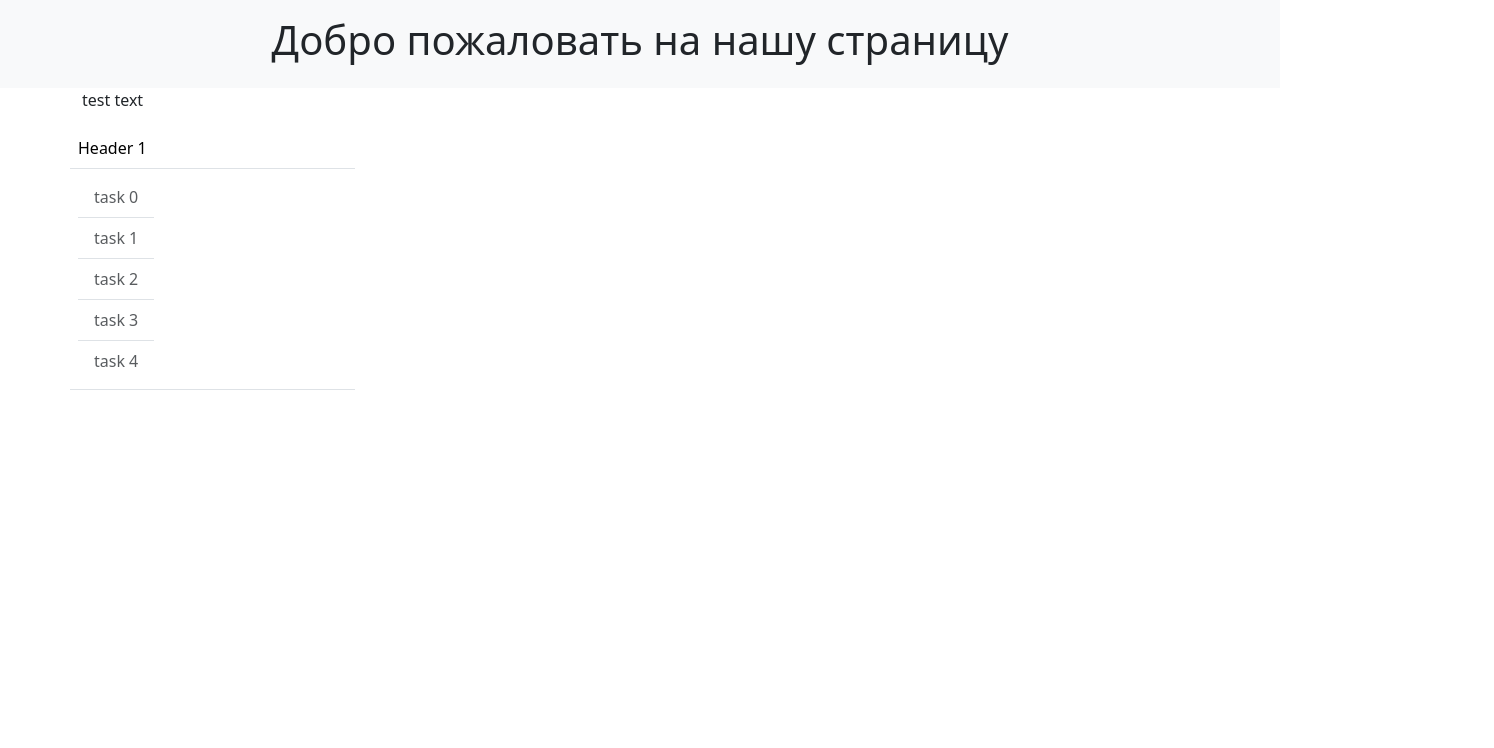
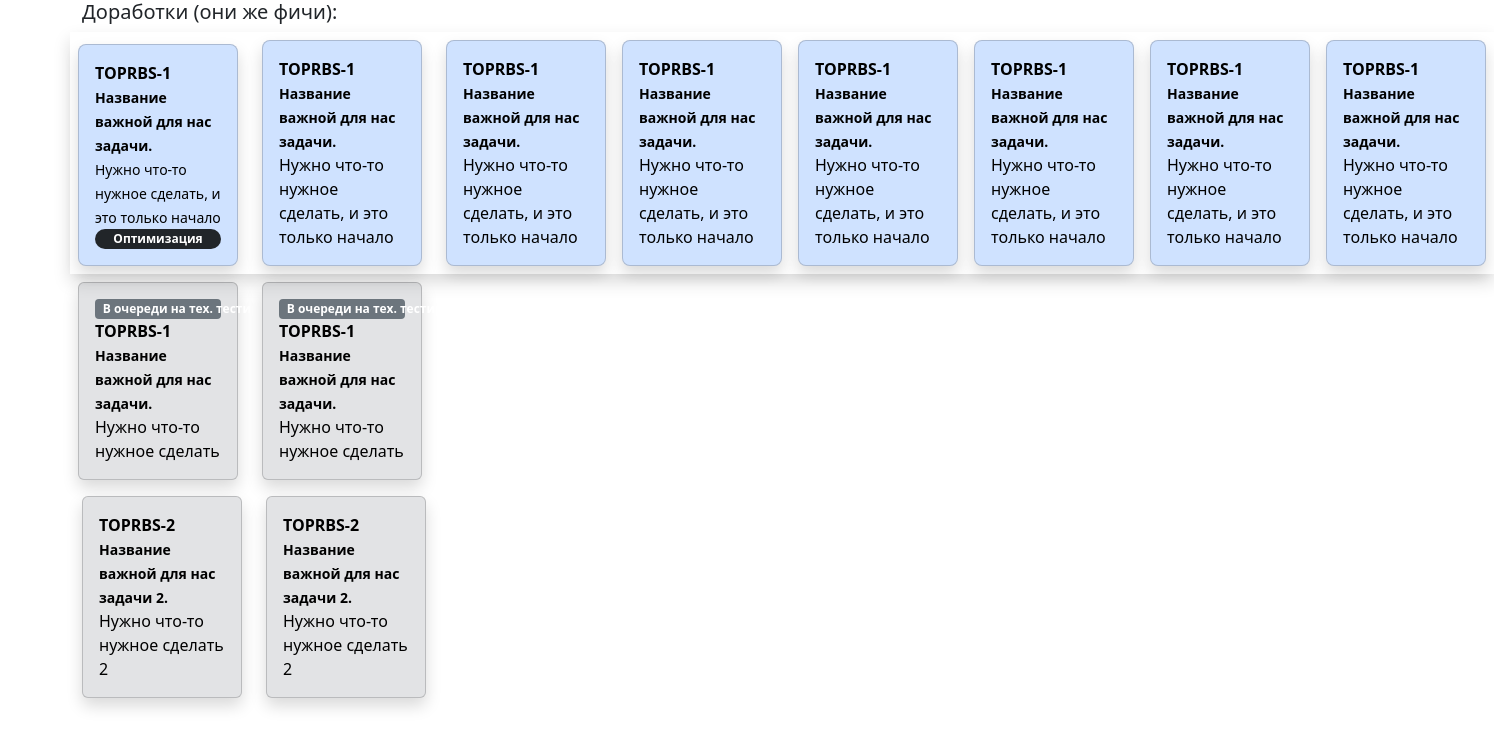
Before and after one commit to Gloreus/bootstrap-example, a plain HTML site: page index.html in a window 1280 px wide. Shown: the whole page, 1494 px wide, since content can reach past the window. Drawn offline with Linux system fonts and the light colour scheme.

Commit message:
карточки задач

```diff
--- a/index.html
+++ b/index.html
@@ -3,36 +3,97 @@
 <head>
     <meta charset="UTF-8">
     <meta content="width=device-width, initial-scale=1.0" name="viewport">
-    <title>Пример страницы на Bootstrap 5</title>
+    <title>Маленький помощник аналитика</title>
     <link href="css/bootstrap.min.css" rel="stylesheet">
 
 </head>
 <body>
+<main class="container">
+    <h5>Доработки (они же фичи):</h5>
 
-<header class="bg-light p-3">
-    <h1 class="text-center">Добро пожаловать на нашу страницу</h1>
-</header>
+    <div class="row h-100">
 
-<main class="container">
-    <p>test text</p>
-    <div class="row h-75 justify-content-center">
+        <table class="table table-borderless flex-nowrap overflow-x-scroll overflow-x-visible">
+            <thead class="sticky-top mb-5 pt-4 shadow">
+            <tr class="">
+                <td>
+                    <div class="card card-body bg-primary-subtle shadow rounded-3" style="width: 10rem;">
+                        <span class="fw-semibold fs-6"> TOPRBS-1 <small>Название важной для нас задачи.</small></span>
+                        <span class="card-text fw-light fs-6"><small> Нужно что-то нужное сделать, и это только начало</small></span>
+                        <span class="badge rounded-pill text-bg-dark">Оптимизация</span>
+                    </div>
+                </td>
+                <td>
+                    <div class="card card-body bg-primary-subtle shadow rounded-3" style="width: 10rem;">
+                        <span class="fw-semibold fs-6"> TOPRBS-1 <small>Название важной для нас задачи.</small></span>
+                        <span class="card-text fs-6">Нужно что-то нужное сделать, и это только начало</span>
+                    </div>
+                </td>
+                <td>
+                    <div class="card card-body bg-primary-subtle shadow rounded-3" style="width: 10rem;">
+                        <span class="fw-semibold fs-6"> TOPRBS-1 <small>Название важной для нас задачи.</small></span>
+                        <span class="card-text fs-6">Нужно что-то нужное сделать, и это только начало</span>
+                    </div>
+                </td>
+                <td>
+                    <div class="card card-body bg-primary-subtle shadow rounded-3" style="width: 10rem;">
+                        <span class="fw-semibold fs-6"> TOPRBS-1 <small>Название важной для нас задачи.</small></span>
+                        <span class="card-text fs-6">Нужно что-то нужное сделать, и это только начало</span>
+                    </div>
+                </td>
+                <td>
+                    <div class="card card-body bg-primary-subtle shadow rounded-3" style="width: 10rem;">
+                        <span class="fw-semibold fs-6"> TOPRBS-1 <small>Название важной для нас задачи.</small></span>
+                        <span class="card-text fs-6">Нужно что-то нужное сделать, и это только начало</span>
+                    </div>
+                </td>
+                <td>
+                    <div class="card card-body bg-primary-subtle shadow rounded-3" style="width: 10rem;">
+                        <span class="fw-semibold fs-6"> TOPRBS-1 <small>Название важной для нас задачи.</small></span>
+                        <span class="card-text fs-6">Нужно что-то нужное сделать, и это только начало</span>
+                    </div>
+                </td>
+                <td>
+                    <div class="card card-body bg-primary-subtle shadow rounded-3" style="width: 10rem;">
+                        <span class="fw-semibold fs-6"> TOPRBS-1 <small>Название важной для нас задачи.</small></span>
+                        <span class="card-text fs-6">Нужно что-то нужное сделать, и это только начало</span>
+                    </div>
+                </td>
+                <td>
+                    <div class="card card-body bg-primary-subtle shadow rounded-3" style="width: 10rem;">
+                        <span class="fw-semibold fs-6"> TOPRBS-1 <small>Название важной для нас задачи.</small></span>
+                        <span class="card-text fs-6">Нужно что-то нужное сделать, и это только начало</span>
+                    </div>
+                </td>
+            </tr>
+            </thead>
 
-        <table class="table flex-nowrap">
-            <tbody>
-            <tr class="sticky-top">
-                <td class="d-flex col-3"> Header 1</td>
+
+            <tbody class="mt-1 pt-2">
+
             <tr>
-            <tr class="mt-2 pt-2">
-                <td class="d-flex col-3">
-                    <ul class="list-group list-group-flush">
-                        <li class="list-group-item list-group-item-action">task 0</li>
-                        <li class="list-group-item list-group-item-action">task 1</li>
-                        <li class="list-group-item list-group-item-action">task 2</li>
-                        <li class="list-group-item list-group-item-action">task 3</li>
-                        <li class="list-group-item list-group-item-action">task 4</li>
-                    </ul>
+                <td>
+                    <div class="card card-body bg-secondary-subtle shadow mb-3 rounded-2" style="width: 10rem;">
+                        <span class="badge rounded-1 text-bg-secondary">В очереди на тех. тестирование</span>
+                        <span class="fw-semibold fs-6"> TOPRBS-1 <small> Название важной для нас задачи.</small></span>
+                        <span class="card-text fs-6"> Нужно что-то нужное сделать</span>
+                    </div>
+                    <div class="card card-body bg-secondary-subtle shadow m-1 mb-3 rounded-2" style="width: 10rem;">
+                        <span class="fw-semibold fs-6"> TOPRBS-2 <small> Название важной для нас задачи 2.</small></span>
+                        <span class="card-text fs-6"> Нужно что-то нужное сделать 2</span>
+                    </div>
+                </td>                <td>
+                    <div class="card card-body bg-secondary-subtle shadow mb-3 rounded-2" style="width: 10rem;">
+                        <span class="badge rounded-1 text-bg-secondary">В очереди на тех. тестирование</span>
+                        <span class="fw-semibold fs-6"> TOPRBS-1 <small> Название важной для нас задачи.</small></span>
+                        <span class="card-text fs-6"> Нужно что-то нужное сделать</span>
+                    </div>
+                    <div class="card card-body bg-secondary-subtle shadow m-1 mb-3 rounded-2" style="width: 10rem;">
+                        <span class="fw-semibold fs-6"> TOPRBS-2 <small> Название важной для нас задачи 2.</small></span>
+                        <span class="card-text fs-6"> Нужно что-то нужное сделать 2</span>
+                    </div>
                 </td>
-            <tr>
+            </tr>
 
             </tbody>
         </table>
```
